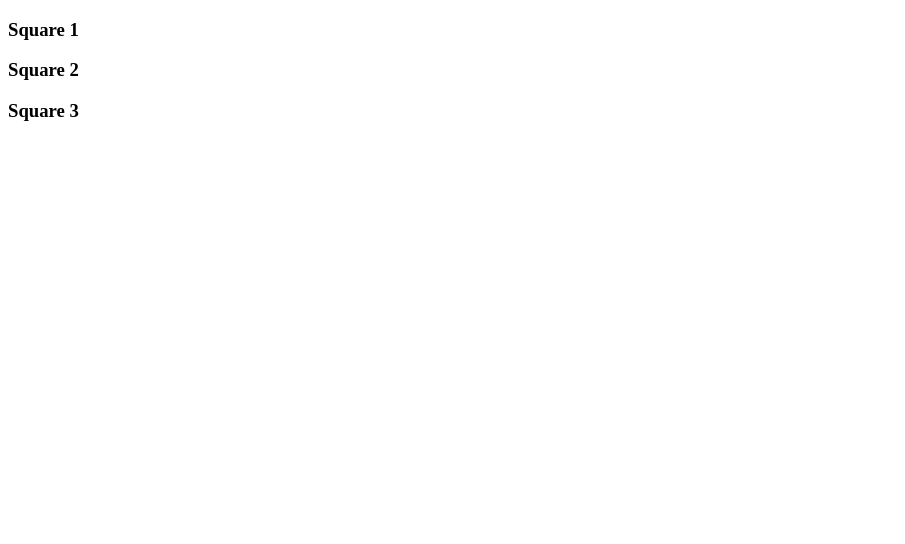
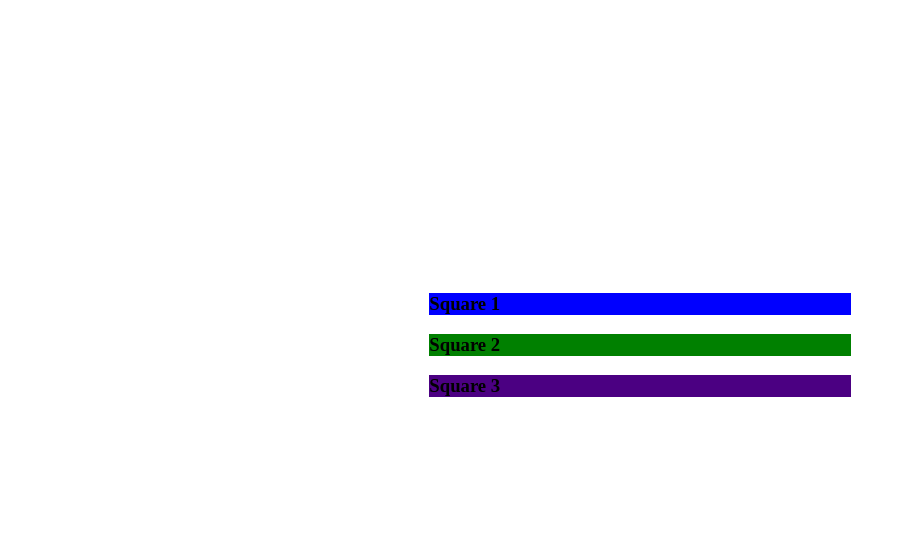
Before and after one commit to coastlines/merge-conflict-practice, a plain HTML site: page index.html in a window 1280 px wide. Shown: the whole page, without its empty margins (0-905 px from the left). Drawn offline with Linux system fonts and the light colour scheme.

Commit message:
rocio's version. yay

```diff
--- a/index.html
+++ b/index.html
@@ -3,17 +3,20 @@
 <head>
   <meta charset="UTF-8">
   <meta name="viewport" content="width=device-width, initial-scale=1.0">
+  <link rel="stylesheet" href="./style.css">
   <title>Merge Conflict Practice</title>
 </head>
 <body>
-  <div>
+  <section>
+    <div class="blue">
       <h3>Square 1</h3>
     </div>
-  <div>
+    <div class="green">
       <h3>Square 2</h3>
     </div>
-  <div>
+    <div class="purple">
       <h3>Square 3</h3>
     </div>
+  </section>
 </body>
 </html>
--- /dev/null
+++ b/style.css
@@ -0,0 +1,31 @@
+/* Create a css file, and link it to your html file.
+Align the divs in the center of the page.
+Give them each a class name.
+Give them each a different color of your choice.
+add, commit, push, pr, merge. */
+
+
+body {
+  display: grid;
+  grid-template-columns: repeat(3, 1fr);
+  grid-template-rows: 1fr 1fr 1fr;
+  justify-content: center;
+  align-content: center;
+  height: 100vh;
+}
+
+section {
+  grid-area:2/2/3/3;
+}
+
+.blue {
+  background-color: blue;
+}
+
+.green {
+  background-color: green;
+}
+
+.purple {
+  background-color: indigo;
+}
```
Lines whose indentation alone changed are shown as unchanged.
